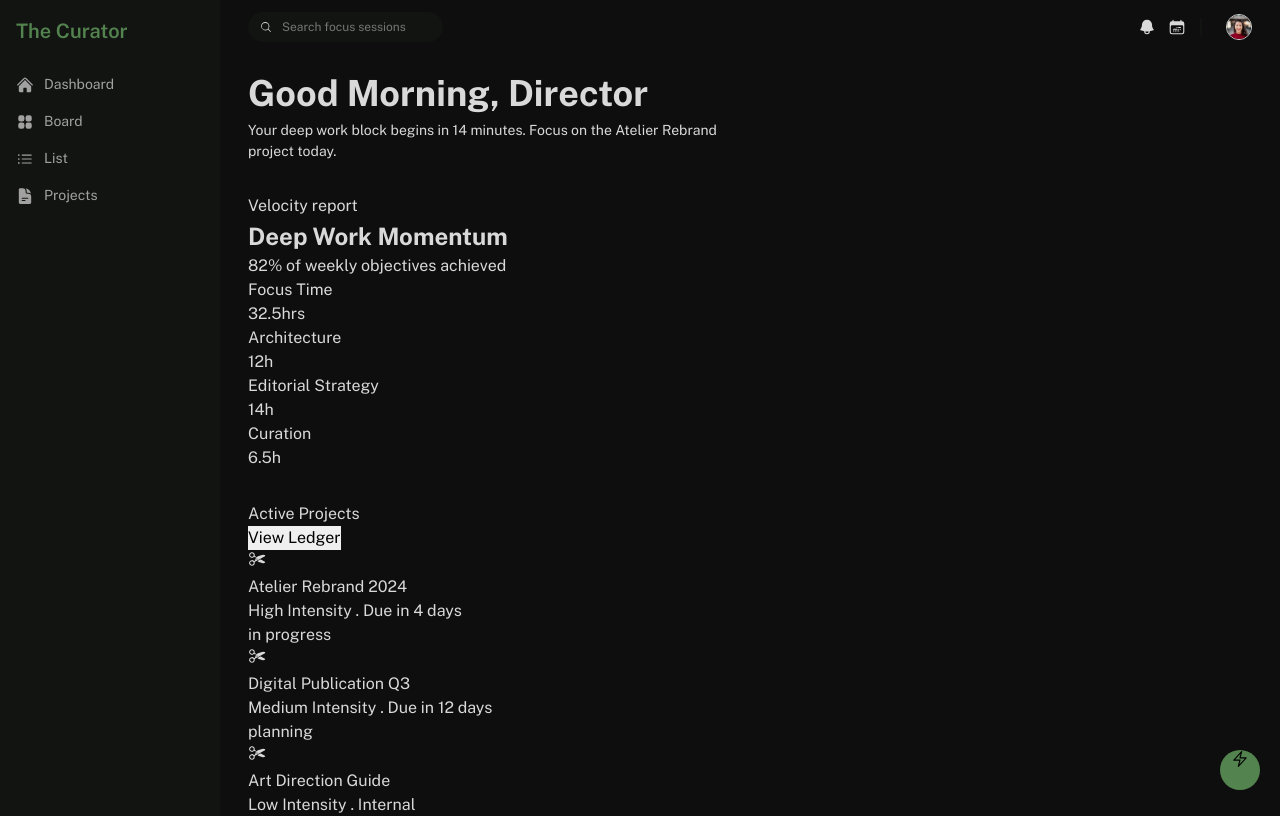
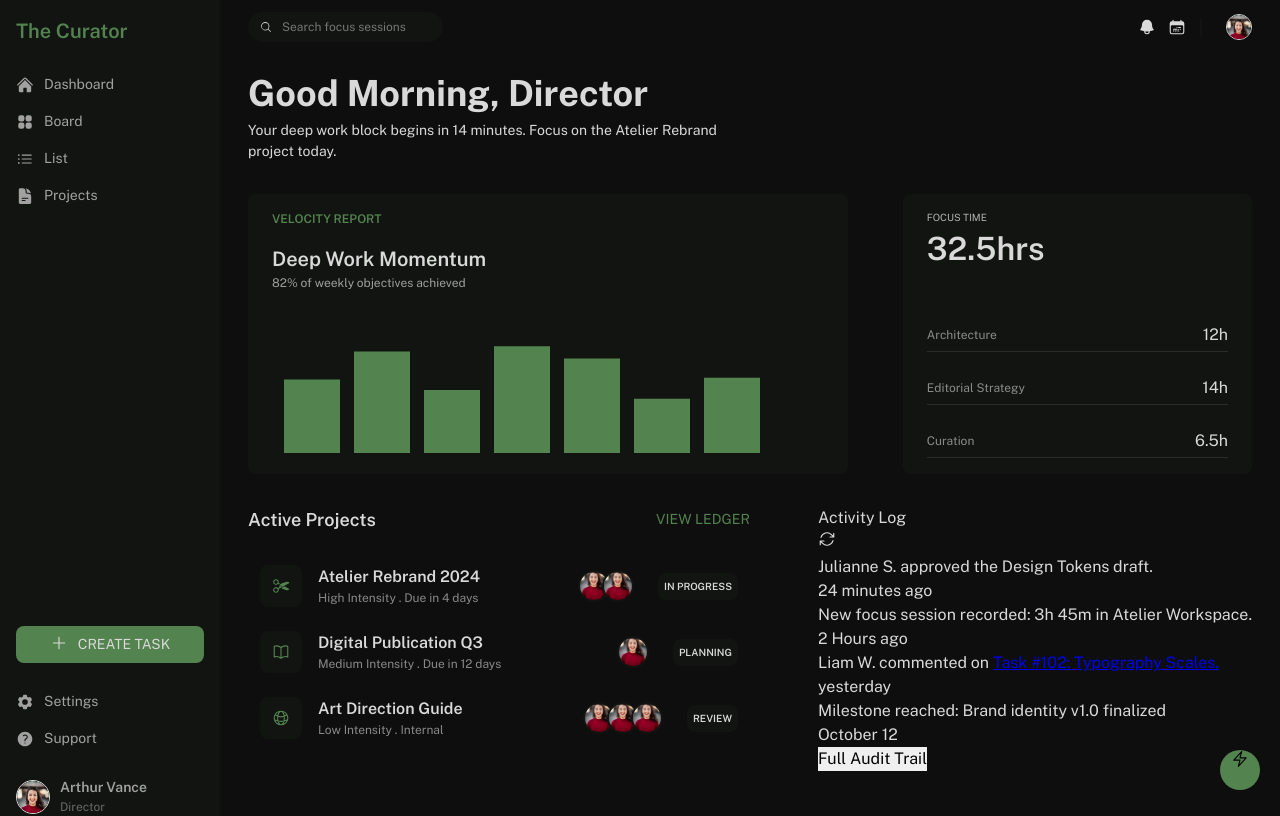
Before and after one commit to Bridgetamana/curator, a React (Vite) app: page / in a window 1280 px wide. Shown: the top 816 px of the page. Built offline with nearby package versions, Linux system fonts and the light colour scheme.

Commit message:
feat(dashboard): integrate Recharts

```diff
--- a/package.json
+++ b/package.json
@@ -11,7 +11,8 @@
   },
   "dependencies": {
     "react": "^19.2.4",
-    "react-dom": "^19.2.4"
+    "react-dom": "^19.2.4",
+    "recharts": "^3.8.1"
   },
   "devDependencies": {
     "@eslint/js": "^9.39.4",
--- a/src/components/dashboard/Dashboard.jsx
+++ b/src/components/dashboard/Dashboard.jsx
@@ -1,7 +1,18 @@
 import React from "react";
 import styles from "./Dashboard.module.css";
+import { BarChart, Bar } from "recharts";
+import avatar from "../../assets/avatar.webp";
 
 const Dashboard = () => {
+  const momentumData = [
+    { day: "Mon", focusHours: 4.2 },
+    { day: "Tue", focusHours: 5.8 },
+    { day: "Wed", focusHours: 3.6 },
+    { day: "Thu", focusHours: 6.1 },
+    { day: "Fri", focusHours: 5.4 },
+    { day: "Sat", focusHours: 3.1 },
+    { day: "Sun", focusHours: 4.3 },
+  ];
   return (
     <section className={styles.dashboard}>
       <div className={styles.greeting}>
@@ -13,18 +24,34 @@
       </div>
 
       <div className={styles.dashboardReport}>
-        <div>
-          <p>Velocity report</p>
-          <div>
+        <div className={styles.reportCard}>
+          <p className={styles.reportCardHeader}>Velocity report</p>
+          <div className={styles.reportCardDetails}>
             <h2>Deep Work Momentum</h2>
             <p>82% of weekly objectives achieved</p>
           </div>
-          <div></div>
+          <div>
+            {" "}
+            <BarChart
+              style={{
+                width: "100%",
+                maxWidth: "500px",
+                maxHeight: "150px",
+                aspectRatio: 1.618,
+              }}
+              responsive
+              data={momentumData}
+            >
+              <Bar dataKey="focusHours" fill="#53834e" />
+            </BarChart>
           </div>
+        </div>
+        <div className={styles.focusCard}>
           <div>
-          <p>Focus Time</p>
-          <date>32.5hrs</date>
-          <ul>
+            <p className={styles.focusTime}>Focus Time</p>
+            <date className={styles.time}>32.5hrs</date>
+          </div>
+          <ul className={styles.hoursSpent}>
             <li>
               <p>Architecture</p>
               <p>12h</p>
@@ -41,15 +68,16 @@
         </div>
       </div>
 
-      <div>
-        <div>
-          <div>
+      <div className={styles.logReport}>
+        <div className={styles.projects}>
+          <div className={styles.projectsHeader}>
             <p>Active Projects</p>
             <button>View Ledger</button>
           </div>
-          <ul>
+          <ul className={styles.details}>
             <li>
-              <div>
+              <div className={styles.ledgerDetails}>
+                <div className={styles.iconWrapper}>
                   <svg
                     xmlns="http://www.w3.org/2000/svg"
                     viewBox="0 0 24 24"
@@ -64,67 +92,79 @@
                     <path d="M16.372 12.615a.75.75 0 0 1 .75 0l5.43 3.135a.75.75 0 0 1-.182 1.374l-.802.215a5.25 5.25 0 0 1-2.894-.051l-5.147-1.574a.75.75 0 0 1-.156-1.367l3-1.732Z" />
                   </svg>
                 </div>
-              <div>
+                <div className={styles.projectDetails}>
                   <p>Atelier Rebrand 2024</p>
                   <p>High Intensity . Due in 4 days</p>
                 </div>
-              <div>
-                <div>
-                  <img src="" alt="" />
-                  <img src="" alt="" />
+              </div>
+              <div className={styles.projectStatus}>
+                <div className={styles.avatarStack}>
+                  <img src={avatar} alt="" />
+                  <img src={avatar} alt="" />
                 </div>
                 <span>in progress</span>
               </div>
             </li>
             <li>
-              <div>
+              <div className={styles.ledgerDetails}>
+                <div className={styles.iconWrapper}>
                   <svg
                     xmlns="http://www.w3.org/2000/svg"
+                    fill="none"
                     viewBox="0 0 24 24"
-                  fill="currentColor"
+                    strokeWidth={1.5}
+                    stroke="currentColor"
                     width={18}
                   >
                     <path
-                    fillRule="evenodd"
-                    d="M8.128 9.155a3.751 3.751 0 1 1 .713-1.321l1.136.656a.75.75 0 0 1 .222 1.104l-.006.007a.75.75 0 0 1-1.032.157 1.421 1.421 0 0 0-.113-.072l-.92-.531Zm-4.827-3.53a2.25 2.25 0 0 1 3.994 2.063.756.756 0 0 0-.122.23 2.25 2.25 0 0 1-3.872-2.293ZM13.348 8.272a5.073 5.073 0 0 0-3.428 3.57 5.08 5.08 0 0 0-.165 1.202 1.415 1.415 0 0 1-.707 1.201l-.96.554a3.751 3.751 0 1 0 .734 1.309l13.729-7.926a.75.75 0 0 0-.181-1.374l-.803-.215a5.25 5.25 0 0 0-2.894.05l-5.325 1.629Zm-9.223 7.03a2.25 2.25 0 1 0 2.25 3.897 2.25 2.25 0 0 0-2.25-3.897ZM12 12.75a.75.75 0 1 0 0-1.5.75.75 0 0 0 0 1.5Z"
-                    clipRule="evenodd"
+                      strokeLinecap="round"
+                      strokeLinejoin="round"
+                      d="M12 6.042A8.967 8.967 0 0 0 6 3.75c-1.052 0-2.062.18-3 .512v14.25A8.987 8.987 0 0 1 6 18c2.305 0 4.408.867 6 2.292m0-14.25a8.966 8.966 0 0 1 6-2.292c1.052 0 2.062.18 3 .512v14.25A8.987 8.987 0 0 0 18 18a8.967 8.967 0 0 0-6 2.292m0-14.25v14.25"
                     />
-                  <path d="M16.372 12.615a.75.75 0 0 1 .75 0l5.43 3.135a.75.75 0 0 1-.182 1.374l-.802.215a5.25 5.25 0 0 1-2.894-.051l-5.147-1.574a.75.75 0 0 1-.156-1.367l3-1.732Z" />
                   </svg>
                 </div>
-              <div>
+                <div className={styles.projectDetails}>
                   <p>Digital Publication Q3</p>
                   <p>Medium Intensity . Due in 12 days</p>
                 </div>
-              <div>
-                <div>
-                  <img src="" alt="" />
               </div>
-                <span>planning</span>
+              <div className={styles.projectStatus}>
+                <div className={styles.avatarStack}>
+                  <img src={avatar} alt="" />
+                </div>
+                <span>Planning</span>
               </div>
             </li>
             <li>
-              <div>
+              <div className={styles.ledgerDetails}>
+                <div className={styles.iconWrapper}>
                   <svg
                     xmlns="http://www.w3.org/2000/svg"
+                    fill="none"
                     viewBox="0 0 24 24"
-                  fill="currentColor"
+                    strokeWidth={1.5}
+                    stroke="currentColor"
                     width={18}
                   >
                     <path
-                    fillRule="evenodd"
-                    d="M8.128 9.155a3.751 3.751 0 1 1 .713-1.321l1.136.656a.75.75 0 0 1 .222 1.104l-.006.007a.75.75 0 0 1-1.032.157 1.421 1.421 0 0 0-.113-.072l-.92-.531Zm-4.827-3.53a2.25 2.25 0 0 1 3.994 2.063.756.756 0 0 0-.122.23 2.25 2.25 0 0 1-3.872-2.293ZM13.348 8.272a5.073 5.073 0 0 0-3.428 3.57 5.08 5.08 0 0 0-.165 1.202 1.415 1.415 0 0 1-.707 1.201l-.96.554a3.751 3.751 0 1 0 .734 1.309l13.729-7.926a.75.75 0 0 0-.181-1.374l-.803-.215a5.25 5.25 0 0 0-2.894.05l-5.325 1.629Zm-9.223 7.03a2.25 2.25 0 1 0 2.25 3.897 2.25 2.25 0 0 0-2.25-3.897ZM12 12.75a.75.75 0 1 0 0-1.5.75.75 0 0 0 0 1.5Z"
-                    clipRule="evenodd"
+                      strokeLinecap="round"
+                      strokeLinejoin="round"
+                      d="M12 21a9.004 9.004 0 0 0 8.716-6.747M12 21a9.004 9.004 0 0 1-8.716-6.747M12 21c2.485 0 4.5-4.03 4.5-9S14.485 3 12 3m0 18c-2.485 0-4.5-4.03-4.5-9S9.515 3 12 3m0 0a8.997 8.997 0 0 1 7.843 4.582M12 3a8.997 8.997 0 0 0-7.843 4.582m15.686 0A11.953 11.953 0 0 1 12 10.5c-2.998 0-5.74-1.1-7.843-2.918m15.686 0A8.959 8.959 0 0 1 21 12c0 .778-.099 1.533-.284 2.253m0 0A17.919 17.919 0 0 1 12 16.5c-3.162 0-6.133-.815-8.716-2.247m0 0A9.015 9.015 0 0 1 3 12c0-1.605.42-3.113 1.157-4.418"
                     />
-                  <path d="M16.372 12.615a.75.75 0 0 1 .75 0l5.43 3.135a.75.75 0 0 1-.182 1.374l-.802.215a5.25 5.25 0 0 1-2.894-.051l-5.147-1.574a.75.75 0 0 1-.156-1.367l3-1.732Z" />
                   </svg>
                 </div>
-              <div>
+                <div className={styles.projectDetails}>
                   <p>Art Direction Guide</p>
                   <p>Low Intensity . Internal</p>
                 </div>
-              <div>
-                <span>review</span>
+              </div>
+              <div className={styles.projectStatus}>
+                <div className={styles.avatarStack}>
+                  <img src={avatar} alt="" />
+                  <img src={avatar} alt="" />
+                  <img src={avatar} alt="" />
+                </div>
+                <span>Review</span>
               </div>
             </li>
           </ul>
@@ -166,7 +206,10 @@
             <li>
               <span></span>
               <div>
-                    <p>Liam W. commented on <a href="#">Task #102: Typography Scales.</a></p>
+                <p>
+                  Liam W. commented on{" "}
+                  <a href="#">Task #102: Typography Scales.</a>
+                </p>
                 <p>yesterday</p>
               </div>
             </li>
--- a/src/components/dashboard/Dashboard.module.css
+++ b/src/components/dashboard/Dashboard.module.css
@@ -18,5 +18,177 @@
 }
 
 .dashboardReport {
-    display: grid;
+  display: flex;
+  justify-content: space-between;
+  width: 100%;
+
+  .reportCard {
+    width: 55%;
+    background-color: var(--cards);
+    border-radius: var(--radius);
+    padding: 1rem 1.5rem;
+  }
+
+  .reportCardHeader {
+    color: var(--primary);
+    text-transform: uppercase;
+    font-size: 12px;
+    font-weight: 600;
+  }
+
+  .reportCardDetails {
+    margin-block: 1rem;
+
+    h2 {
+      font-size: 1.25rem;
+      font-weight: 600;
+    }
+
+    p {
+      font-size: 12px;
+      opacity: 70%;
+    }
+  }
 }
+
+.focusCard {
+  width: 30%;
+  background-color: var(--cards);
+  border-radius: var(--radius);
+  padding: 1rem 1.5rem;
+  display: flex;
+  flex-direction: column;
+  justify-content: space-between;
+
+  .focusTime {
+    font-size: 10px;
+    text-transform: uppercase;
+    opacity: 80%;
+  }
+
+  .time {
+    font-size: 2rem;
+    font-weight: 600;
+    margin-top: 0.75rem;
+  }
+
+  .hoursSpent {
+    display: flex;
+    flex-direction: column;
+    gap: 1.5rem;
+
+    li {
+      display: flex;
+      justify-content: space-between;
+      align-items: center;
+      border-bottom: 1px solid #2b2b2b;
+      padding-bottom: 4px;
+
+      p:first-child {
+        opacity: 60%;
+        font-size: 12px;
+      }
+    }
+  }
+}
+
+.logReport {
+  display: flex;
+  width: 100%;
+  justify-content: space-between;
+}
+
+.projects {
+  display: flex;
+  flex-direction: column;
+  gap: 2rem;
+  width: 50%;
+
+  .projectsHeader {
+    display: flex;
+    justify-content: space-between;
+    align-items: center;
+
+    p {
+      font-weight: 600;
+      font-size: 18px;
+    }
+
+    button {
+      background-color: transparent;
+      color: var(--primary);
+      text-transform: uppercase;
+      cursor: pointer;
+      font-size: 14px;
+    }
+  }
+
+  .details {
+    display: flex;
+    flex-direction: column;
+    gap: 1.5rem;
+
+    li {
+      display: flex;
+      justify-content: space-between;
+      align-items: center;
+      padding-inline: 12px;
+
+      .ledgerDetails {
+        display: flex;
+        gap: 16px;
+        align-items: center;
+
+        .iconWrapper {
+          background-color: var(--cards);
+          display: flex;
+          padding: 0.75rem;
+          color: var(--primary);
+          border-radius: var(--radius);
+        }
+
+        .projectDetails p:first-child {
+          font-weight: 600;
+        }
+
+        .projectDetails p:last-child {
+          opacity: 60%;
+          font-size: 12px;
+        }
+      }
+
+      .projectStatus {
+        display: flex;
+        align-items: center;
+        gap: 1.5rem;
+
+        .avatarStack {
+          display: flex;
+          align-items: center;
+
+          img {
+            width: 1.75rem;
+            aspect-ratio: 1 / 1;
+            border-radius: 50%;
+            object-fit: cover;
+            border: 2px solid var(--cards);
+            flex: 0 0 auto;
+          }
+
+          img + img {
+            margin-left: -0.5rem;
+          }
+        }
+
+        span {
+          text-transform: uppercase;
+          font-size: 10px;
+          font-weight: 600;
+          padding: 6px;
+          background-color: var(--cards);
+          border-radius: var(--radius);
+        }
+      }
+    }
+  }
+}
```
Also changed, not shown: 1 other file (tests, documents, lock files or other folders). Lines whose indentation alone changed are shown as unchanged.
